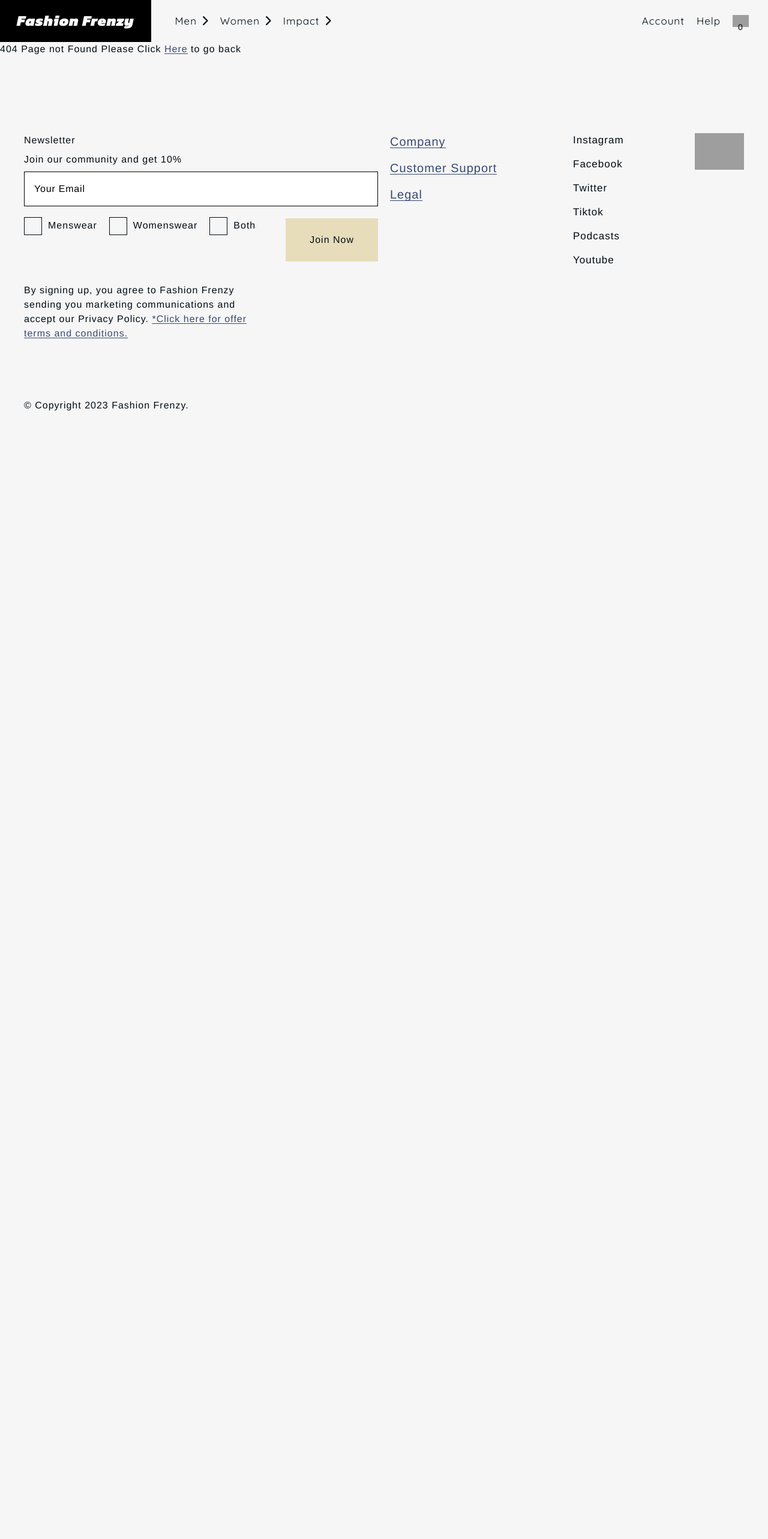
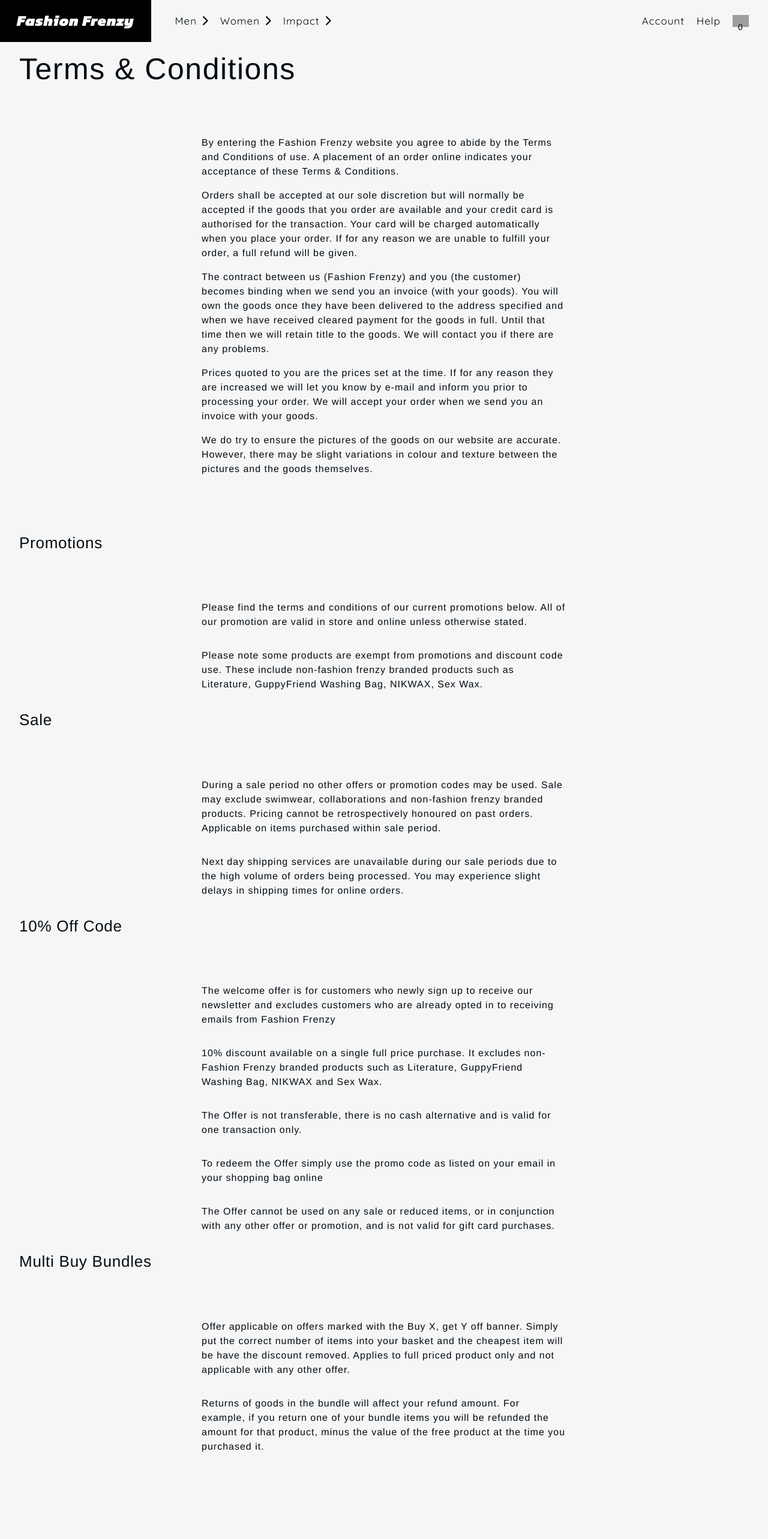
Before and after one commit to proxy0359/Fashion-Frenzy, a React (Vite) app: page /terms-and-condition in a window 1280 px wide. Shown: the top 2566 px of the page at 60% size. Before the commit the page ends 800 px from the top, so only its background shows below. Built offline with nearby package versions, Linux system fonts and the light colour scheme; grey boxes are pictures that could not be loaded.

Commit message:
terms and condition page added ready in the page

```diff
--- /dev/null
+++ b/src/components/Legal/TermsAndCondition.jsx
@@ -0,0 +1,26 @@
+import React from 'react';
+import TermsAndConditionParagraphs from './termsAndCondition/TermsAndConditionParagraphs';
+import Promotions from './termsAndCondition/Promotions';
+import Sale from './termsAndCondition/Sale';
+import TenPercentOffCode from './termsAndCondition/TenPercentOffCode';
+import MultiBuyBundles from './termsAndCondition/MultiBuyBundles';
+
+const TermsAndCondition = () => {
+  return (
+    <div className="px-8 w-full my-4">
+      <h1 className="h1 mb-20">Terms & Conditions </h1>
+      <div className="grid grid-cols-12 mb-20">
+        <div className="col-span-6 col-start-4 max-lg:col-start-5 max-md:col-start-1  max-md:col-span-12">
+          <TermsAndConditionParagraphs />
+        </div>
+      </div>
+
+      <Promotions />
+      <Sale />
+      <TenPercentOffCode />
+      <MultiBuyBundles />
+    </div>
+  );
+};
+
+export default TermsAndCondition;
--- /dev/null
+++ b/src/components/Legal/termsAndCondition/MultiBuyBundles.jsx
@@ -0,0 +1,27 @@
+import React from 'react';
+
+const MultiBuyBundles = () => {
+  return (
+    <>
+      <h3 className="h3 mb-20">Multi Buy Bundles</h3>
+      <div className="grid grid-cols-12">
+        <div className="col-span-6 col-start-4 max-md:col-span-12 max-lg:col-start-5 ">
+          <p className="mb-4">
+            Offer applicable on offers marked with the Buy X, get Y off banner.
+            Simply put the correct number of items into your basket and the
+            cheapest item will be have the discount removed. Applies to full
+            priced product only and not applicable with any other offer.
+          </p>
+          <p className="mb-4">
+            Returns of goods in the bundle will affect your refund amount. For
+            example, if you return one of your bundle items you will be refunded
+            the amount for that product, minus the value of the free product at
+            the time you purchased it.
+          </p>
+        </div>
+      </div>
+    </>
+  );
+};
+
+export default MultiBuyBundles;
--- /dev/null
+++ b/src/components/Legal/termsAndCondition/Promotions.jsx
@@ -0,0 +1,25 @@
+import React from 'react';
+
+const Promotions = () => {
+  return (
+    <>
+      <h3 className="h3 mb-20">Promotions</h3>
+      <div className="grid grid-cols-12">
+        <div className="col-span-6 col-start-4 max-md:col-span-12 max-lg:col-start-5 ">
+          <p className="mb-4">
+            Please find the terms and conditions of our current promotions
+            below. All of our promotion are valid in store and online unless
+            otherwise stated.
+          </p>
+          <p className="mb-4">
+            Please note some products are exempt from promotions and discount
+            code use. These include non-fashion frenzy branded products such as
+            Literature, GuppyFriend Washing Bag, NIKWAX, Sex Wax.
+          </p>
+        </div>
+      </div>
+    </>
+  );
+};
+
+export default Promotions;
--- /dev/null
+++ b/src/components/Legal/termsAndCondition/Sale.jsx
@@ -0,0 +1,26 @@
+import React from 'react';
+
+const Sale = () => {
+  return (
+    <>
+      <h3 className="h3 mb-20">Sale</h3>
+      <div className="grid grid-cols-12">
+        <div className="col-span-6 col-start-4 max-md:col-span-12 max-lg:col-start-5 ">
+          <p className="mb-4">
+            During a sale period no other offers or promotion codes may be used.
+            Sale may exclude swimwear, collaborations and non-fashion frenzy
+            branded products. Pricing cannot be retrospectively honoured on past
+            orders. Applicable on items purchased within sale period.
+          </p>
+          <p className="mb-4">
+            Next day shipping services are unavailable during our sale periods
+            due to the high volume of orders being processed. You may experience
+            slight delays in shipping times for online orders.
+          </p>
+        </div>
+      </div>
+    </>
+  );
+};
+
+export default Sale;
--- /dev/null
+++ b/src/components/Legal/termsAndCondition/TenPercentOffCode.jsx
@@ -0,0 +1,38 @@
+import React from 'react';
+
+const TenPercentOffCode = () => {
+  return (
+    <>
+      <h3 className="h3 mb-20">10% Off Code</h3>
+      <div className="grid grid-cols-12">
+        <div className="col-span-6 col-start-4 max-md:col-span-12 max-lg:col-start-5 ">
+          <p className="mb-4">
+            The welcome offer is for customers who newly sign up to receive our
+            newsletter and excludes customers who are already opted in to
+            receiving emails from Fashion Frenzy
+          </p>
+          <p className="mb-4">
+            10% discount available on a single full price purchase. It excludes
+            non-Fashion Frenzy branded products such as Literature, GuppyFriend
+            Washing Bag, NIKWAX and Sex Wax.
+          </p>
+          <p className="mb-4">
+            The Offer is not transferable, there is no cash alternative and is
+            valid for one transaction only.
+          </p>
+          <p className="mb-4">
+            To redeem the Offer simply use the promo code as listed on your
+            email in your shopping bag online
+          </p>
+          <p className="mb-4">
+            The Offer cannot be used on any sale or reduced items, or in
+            conjunction with any other offer or promotion, and is not valid for
+            gift card purchases.
+          </p>
+        </div>
+      </div>
+    </>
+  );
+};
+
+export default TenPercentOffCode;
--- /dev/null
+++ b/src/components/Legal/termsAndCondition/TermsAndConditionParagraphs.jsx
@@ -0,0 +1,42 @@
+import React from 'react';
+import style from './TermsAndConditionParagraphs.module.css';
+
+const TermsAndConditionParagraphs = () => {
+  return (
+    <>
+      <p>
+        By entering the Fashion Frenzy website you agree to abide by the Terms
+        and Conditions of use. A placement of an order online indicates your
+        acceptance of these Terms & Conditions.
+      </p>
+      <p>
+        Orders shall be accepted at our sole discretion but will normally be
+        accepted if the goods that you order are available and your credit card
+        is authorised for the transaction. Your card will be charged
+        automatically when you place your order. If for any reason we are unable
+        to fulfill your order, a full refund will be given.
+      </p>
+      <p>
+        The contract between us (Fashion Frenzy) and you (the customer) becomes
+        binding when we send you an invoice (with your goods). You will own the
+        goods once they have been delivered to the address specified and when we
+        have received cleared payment for the goods in full. Until that time
+        then we will retain title to the goods. We will contact you if there are
+        any problems.
+      </p>
+      <p>
+        Prices quoted to you are the prices set at the time. If for any reason
+        they are increased we will let you know by e-mail and inform you prior
+        to processing your order. We will accept your order when we send you an
+        invoice with your goods.
+      </p>
+      <p>
+        We do try to ensure the pictures of the goods on our website are
+        accurate. However, there may be slight variations in colour and texture
+        between the pictures and the goods themselves.
+      </p>
+    </>
+  );
+};
+
+export default TermsAndConditionParagraphs;
--- /dev/null
+++ b/src/components/Legal/termsAndCondition/TermsAndConditionParagraphs.module.css
@@ -0,0 +1,3 @@
+p {
+  padding-bottom: 1rem;
+}
--- a/src/components/footer/Footer.jsx
+++ b/src/components/footer/Footer.jsx
@@ -16,7 +16,7 @@
             <p className="col-span-8">
               By signing up, you agree to Fashion Frenzy sending you marketing
               communications and accept our Privacy Policy.&nbsp;
-              <NavLink to="/terms-and-conditions" className="link">
+              <NavLink to="/terms-and-condition" className="link">
                 *Click here for offer terms and conditions.
               </NavLink>
               &nbsp;
--- a/src/components/footer/FooterLinks.jsx
+++ b/src/components/footer/FooterLinks.jsx
@@ -22,7 +22,7 @@
         </NavLink>
       </li>
       <li className="mb-4">
-        <NavLink to="legal" className="link">
+        <NavLink to="terms-and-condition" className="link">
           Legal
         </NavLink>
       </li>
--- /dev/null
+++ b/src/pages/TermsAndConditions.jsx
@@ -0,0 +1,8 @@
+import React from 'react';
+import TermsAndCondition from '../components/Legal/TermsAndCondition';
+
+const TermsAndConditions = () => {
+  return <TermsAndCondition />;
+};
+
+export default TermsAndConditions;
--- a/src/routes/useRoutes.jsx
+++ b/src/routes/useRoutes.jsx
@@ -5,6 +5,9 @@
 import LandingPage from '../pages/LandingPage';
 
 import ImpactPage from '../pages/ImpactPage';
+
+// LEGAL IMPORTS
+import TermsAndConditions from '../pages/TermsAndConditions';
 
 // SUPPORT IMPORTS
 import SupportPage from '../pages/SupportPage';
@@ -40,6 +43,7 @@
         <Route index element={<Navigate to="/home" />} />
         <Route path="/home" element={<LandingPage />} />
         <Route path="/about" element={<AboutPage />} />
+        <Route path="terms-and-condition" element={<TermsAndConditions />} />
 
         {/* IMPACT */}
         <Route path="impact" element={<ImpactPage />} />
```
Also changed, not shown: src/components/Legal/Privacy.jsx (added).
